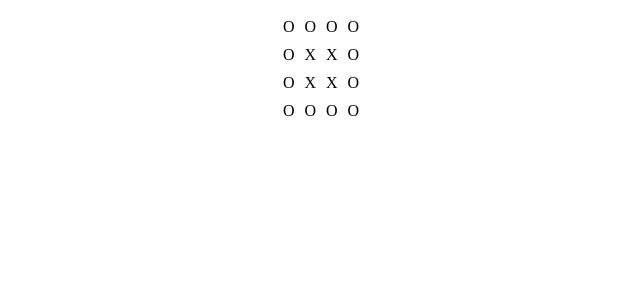
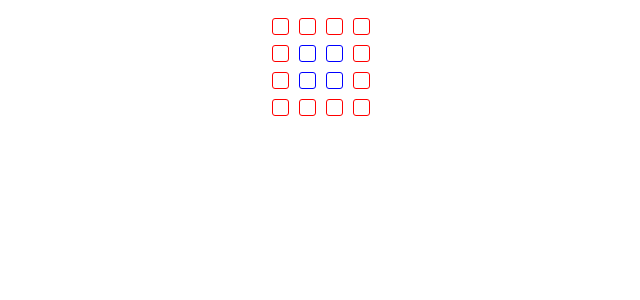
Before and after one commit to trevor-shepard/game-of-life, a Next.js app: page / in a window 1280 px wide. Shown: the top 300 px of the page, without its empty margins (319-959 px from the left). Built offline with nearby package versions, Linux system fonts and the light colour scheme.

Commit message:
Cell container styling

```diff
--- a/components/Cell.tsx
+++ b/components/Cell.tsx
@@ -7,15 +7,33 @@ type CellProps = {
     handleClick(): void
 }
 
-const Cell: React.FunctionComponent<CellProps> = ({ alive, handleClick, history }) => (
-    <CellContainer  onClick={handleClick}>
-        {alive ? "X" : history ? "#" : "O"}
-    </CellContainer>
-)
+const Cell: React.FunctionComponent<CellProps> = ({ alive, handleClick, history }) => {
 
+
+    return alive ? (<AliveContainer  onClick={handleClick} /> ) : history ? (<HistoryContainer  onClick={handleClick} /> ) : (<DeadContainer  onClick={handleClick} /> )
+
+
+}
 const CellContainer = styled('div')`
     padding: 5px;
+    height: 5px;
+    width: 5px;
+    border: 1px solid black;
+    border-radius: 3px;
+    font-size: 10px;
+    margin: 5px;
 `
 
+const AliveContainer = styled(CellContainer)`
+    border-color: blue;
+`
+
+const DeadContainer = styled(CellContainer)`
+    border-color: red
+`
+
+const HistoryContainer = styled(CellContainer)`
+    border-color: yellow
+`
 
 export default Cell
```
